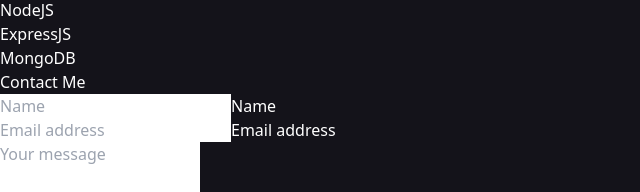
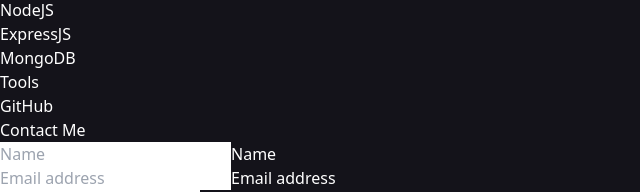
Before and after one commit to yashasvisxena/Portfolio, a React (Vite) app: page / in a window 1280 px wide. Shown: the part 5609-5801 px from the top of the page, without its empty margins (0-640 px from the left). Built offline with nearby package versions, Linux system fonts and the light colour scheme.

Commit message:
new skills

```diff
--- a/src/Components/Skills.jsx
+++ b/src/Components/Skills.jsx
@@ -63,6 +63,15 @@
             </h1>
           </div>
         </div>
+        <div className="flex flex-col bg-[#1c1b23] rounded-xl p-2 justify-center items-center m-2 ">
+          <h1 className="font-semibold text-left h-2/6 text-lg m-2 self-start">Tools</h1>
+          <div className="flex flex-wrap w-full h-full">
+
+            <h1 className="bg-[#14131a] m-2 border-[1px] border-yellow-500 rounded-lg text-base p-2 text-center">
+              GitHub
+            </h1>
+          </div>
+        </div>
 
       </div>
     </div>
```
Also changed, not shown: src/Components/Experience.jsx (added, +10 -0 lines).
